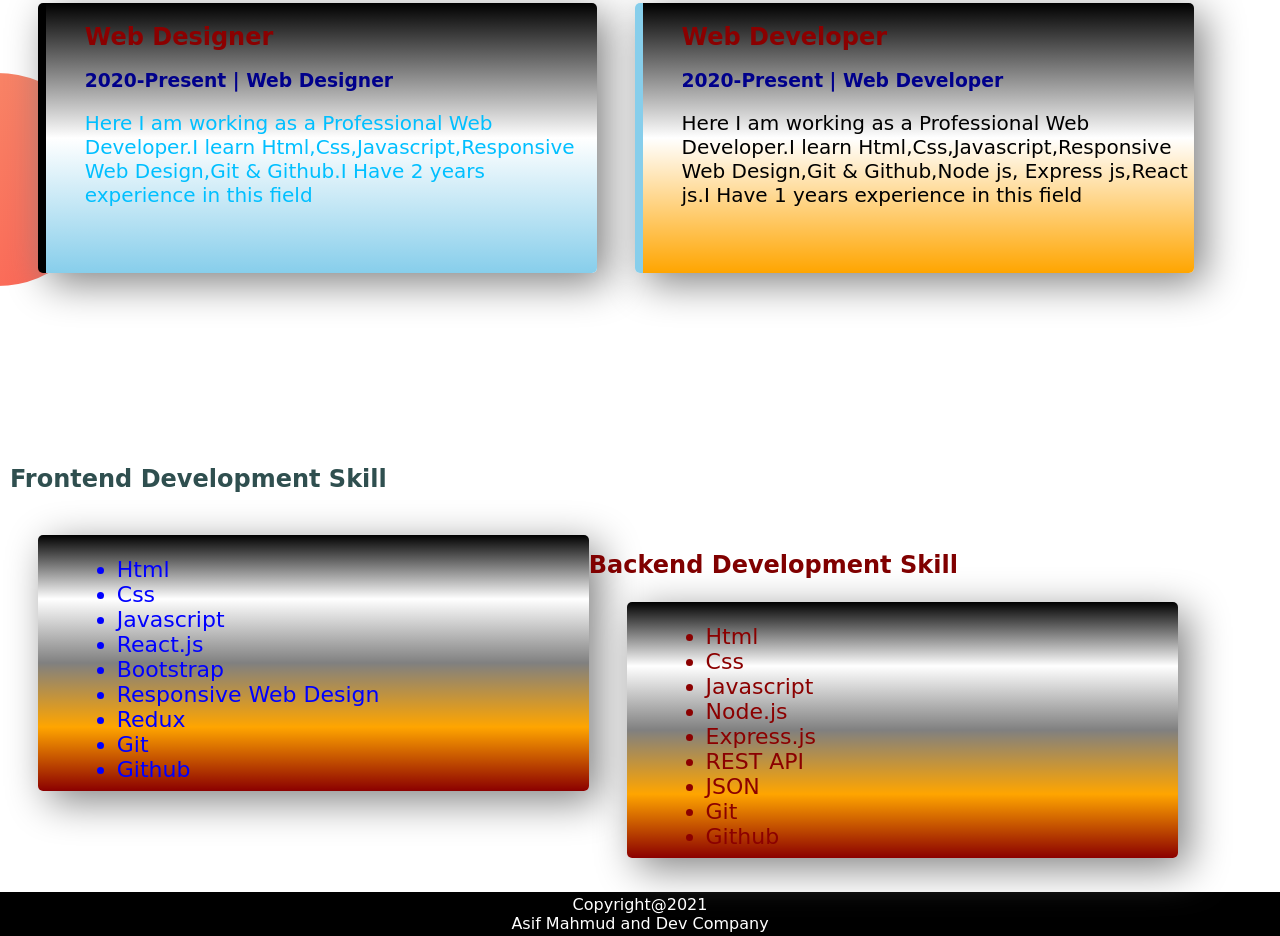
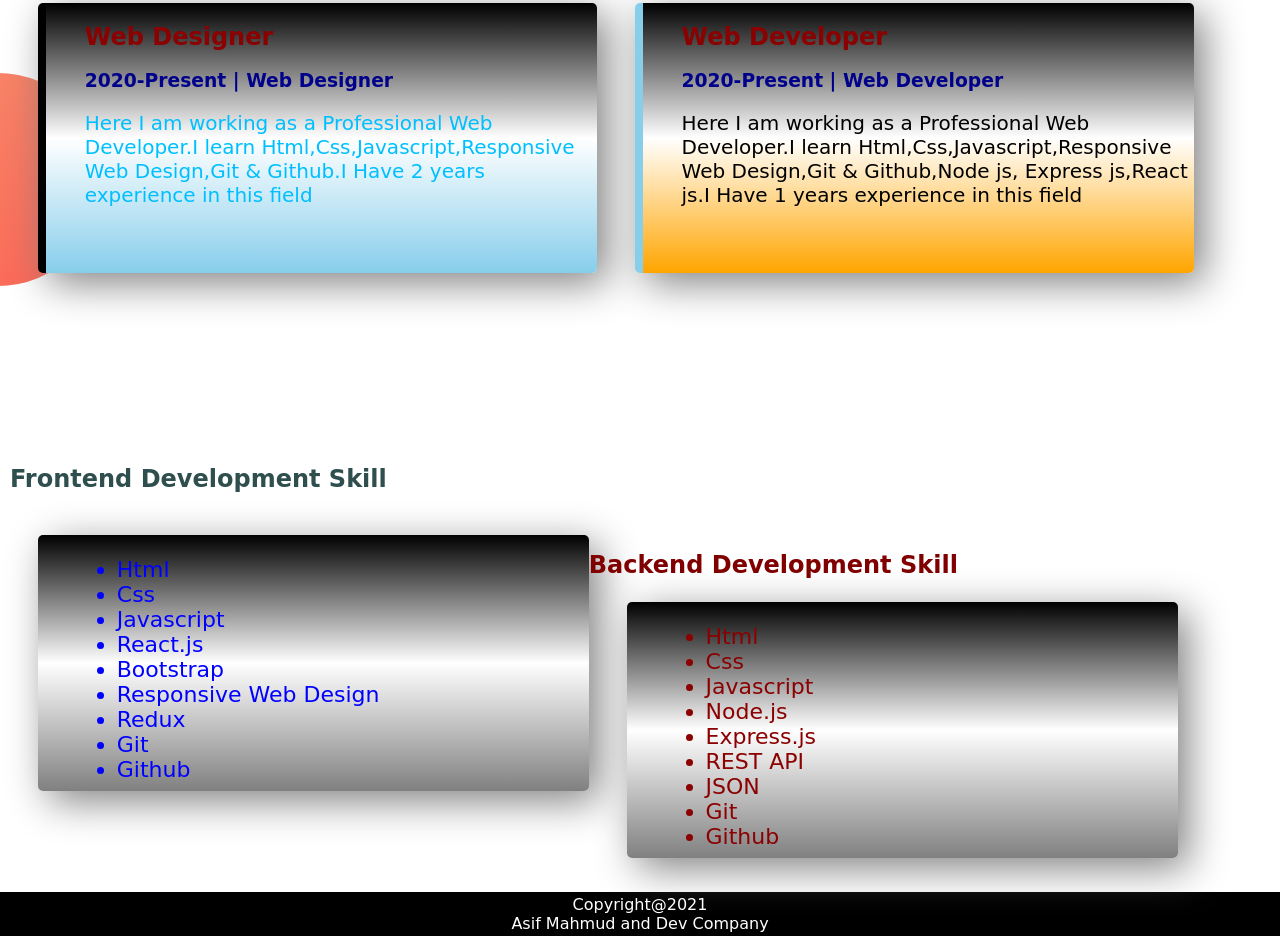
Before and after one commit to asif279/web-portpolio, a plain HTML site: page index.html in a window 1280 px wide. Shown: the part 1087-2023 px from the top of the page. Drawn offline with Linux system fonts and the light colour scheme; a web font is replaced by a local one.

Commit message:
how are you

```diff
--- a/style.css
+++ b/style.css
@@ -166,7 +166,7 @@ section{
     box-shadow: 10px 10px 40px grey;
     border-radius: 5px;
     height: 57%;
-    background-image: linear-gradient(black,white,grey,orange,darkred);
+    background-image: linear-gradient(black,white,grey);
 
   }
   .sk1{
```
